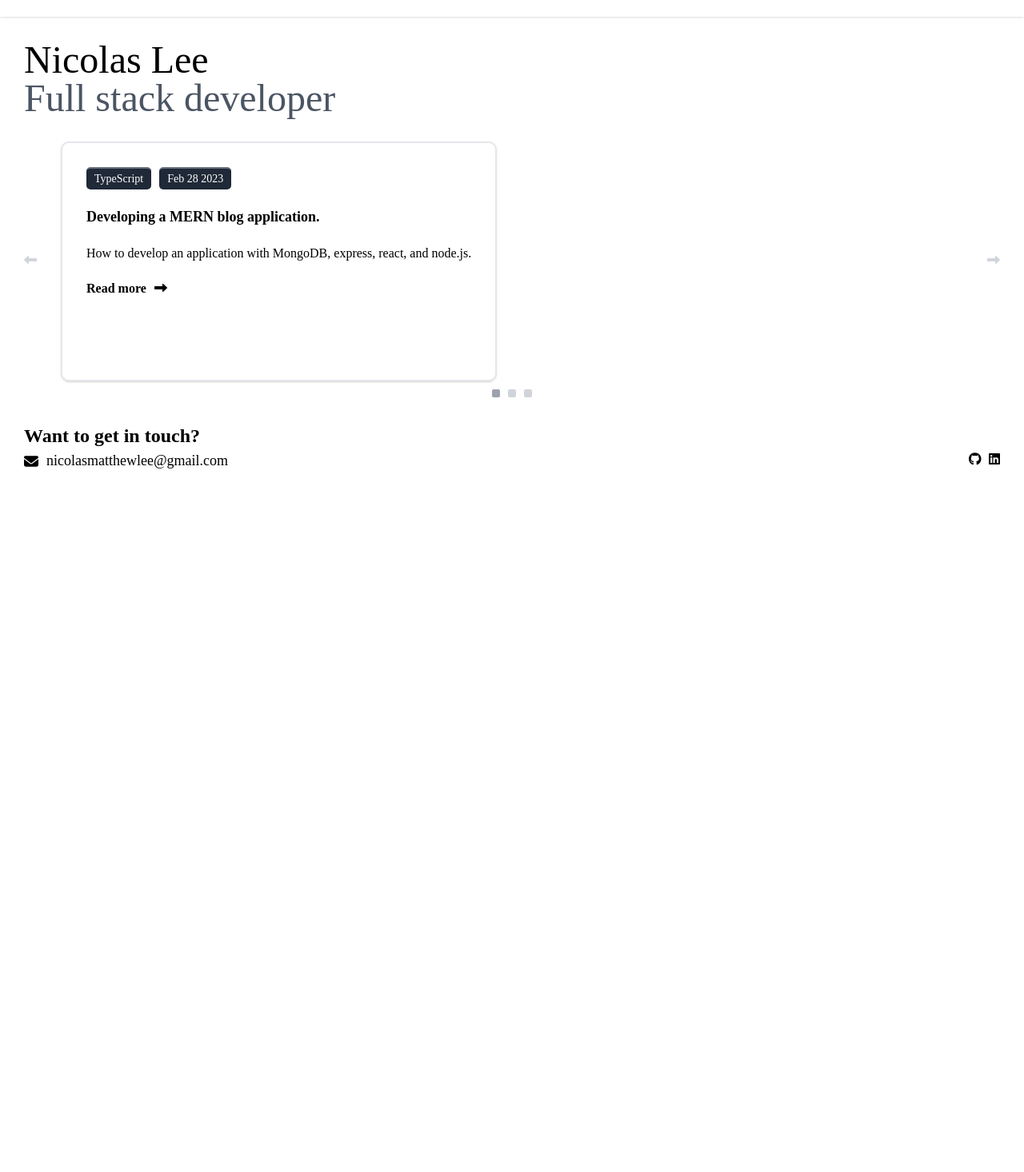
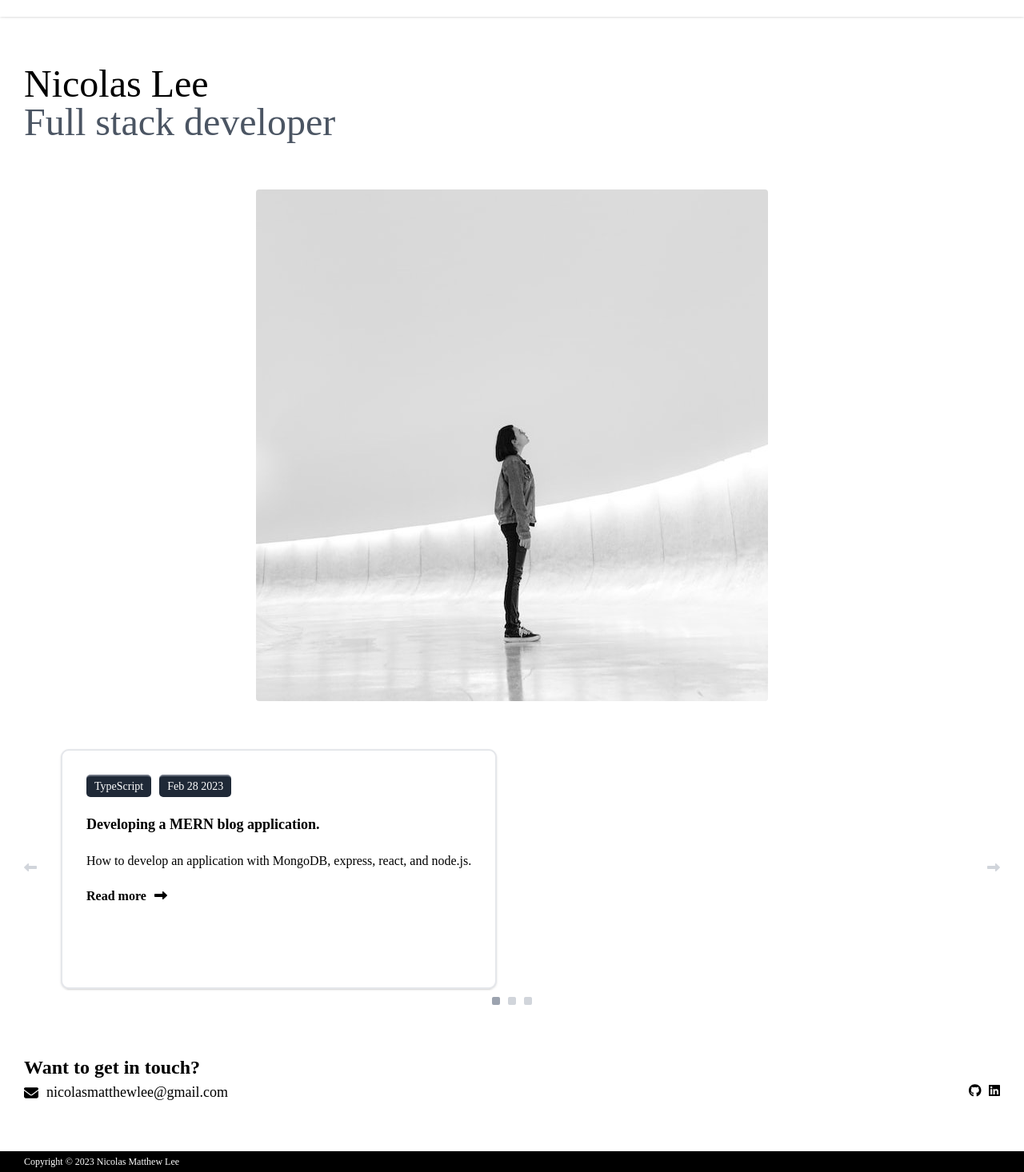
Before and after one commit to nicolasmatthewlee/personal-site, a React (Create React App) app: page / in a window 1280 px wide. Shown: the part 39-1505 px from the top of the page at 80% size. Before the commit the page ends 800 px from the top, so only its background shows below. Built offline with nearby package versions, Linux system fonts and the light colour scheme.

Commit message:
Added image and adjusted spacing: 1. add declaration file ending with .d.ts (will not work if called index.d.ts or if ending with .ts only) to /src

```diff
--- a/src/app.tsx
+++ b/src/app.tsx
@@ -6,12 +6,17 @@ import { Footer } from "./components/footer";
 
 function App() {
   return (
-    <div>
+    <div className="">
       <Header />
-      <div className="py-[30px] pb-[90px] pt-[90px] space-y-[30px] overflow-hidden">
-        <Title />
-        <Portfolio />
+      <div className="py-[30px] pt-[120px] pb-[60px] space-y-[60px]">
+        <div className="space-y-[60px]">
+          <Title />
+          <Portfolio />
+        </div>
         <Footer />
+      </div>
+      <div className="bg-black text-white text-xs py-[5px] px-[30px]">
+        Copyright © 2023 Nicolas Matthew Lee
       </div>
     </div>
   );
--- a/src/components/title.tsx
+++ b/src/components/title.tsx
@@ -1,10 +1,15 @@
+import PROFILE from "../assets/placeholder-standing.jpg";
+
 export const Title = () => {
   return (
-    <div className="w-full flex flex-col sm:flex-row px-[30px]">
+    <div className="w-full flex flex-col px-[30px] space-y-[60px]">
       <div>
         <h1 className="text-5xl font-medium">Nicolas Lee</h1>
         <h1 className="text-5xl text-gray-600">Full stack developer</h1>
       </div>
+      <div className="flex justify-center">
+        <img src={PROFILE} alt="nicolas lee" className="rounded object-fit" />
+      </div>
     </div>
   );
 };
--- /dev/null
+++ b/src/declaration.d.ts
@@ -0,0 +1,2 @@
+declare module "*.png";
+declare module "*.jpg";
```
Also changed, not shown: src/assets/placeholder-standing.jpg (added).
